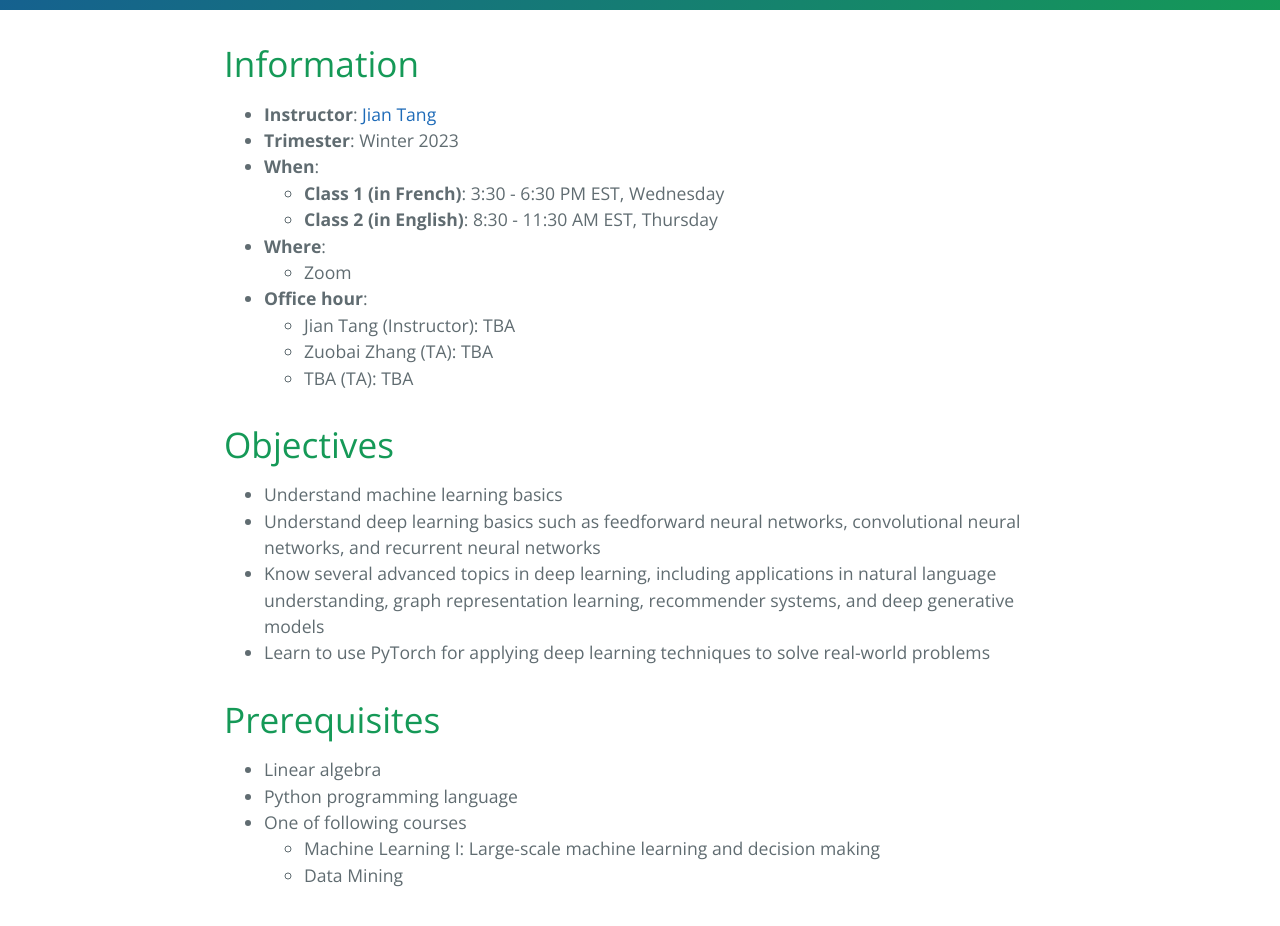
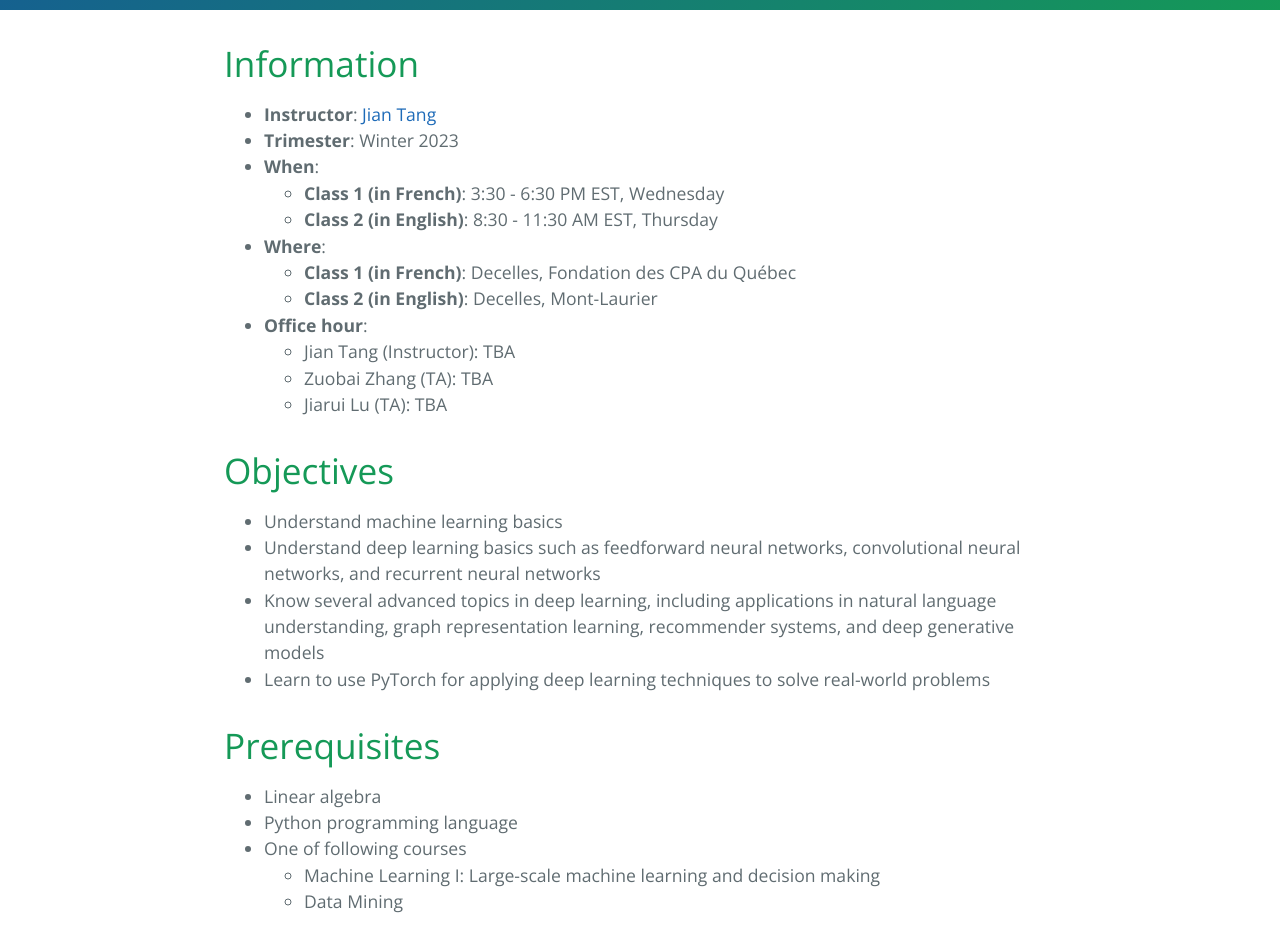
Before and after one commit to DeepGraphLearning/Math80600A_2023W, a Jekyll site: the page built from index.md, in a window 1280 px wide and 1400 px high, scrolled down 398 px. Shown: the top 926 px of the window. Built offline with Jekyll 4.4.1, drawn with Linux system fonts in a browser that asks for light colours; some of the changed text lies outside the part shown.

Commit message:
update photo & location

```diff
--- a/index.md
+++ b/index.md
@@ -10,8 +10,8 @@ team:
     image: assets/images/jian_tang.jpg
   - name: Zuobai Zhang
     title: Teaching Assistant
-    image: assets/images/shengchao_liu.jpg
-  - name: TBA
+    image: assets/images/shengchao_liu.jpeg
+  - name: Jiarui Lu
     title: Teaching Assistant
     image: assets/images/shengchao_liu.jpeg
 ---
@@ -25,11 +25,12 @@ team:
   - **Class 1 (in French)**: 3:30 - 6:30 PM EST, Wednesday
   - **Class 2 (in English)**: 8:30 - 11:30 AM EST, Thursday
 - **Where**:
-  - Zoom
+  - **Class 1 (in French)**: Decelles, Fondation des CPA du Québec
+  - **Class 2 (in English)**: Decelles, Mont-Laurier
 - **Office hour**:
   - Jian Tang (Instructor): TBA
   - Zuobai Zhang (TA): TBA
-  - TBA (TA): TBA
+  - Jiarui Lu (TA): TBA
 
 [Jian Tang]: https://jian-tang.com
 [Quebecor]: https://www.hec.ca/campus/edifices/cote_sainte_catherine/1er_etage/salles_cours/quebecor.html
```
Also changed, not shown: other parts of index.md (+3 -3 lines).
